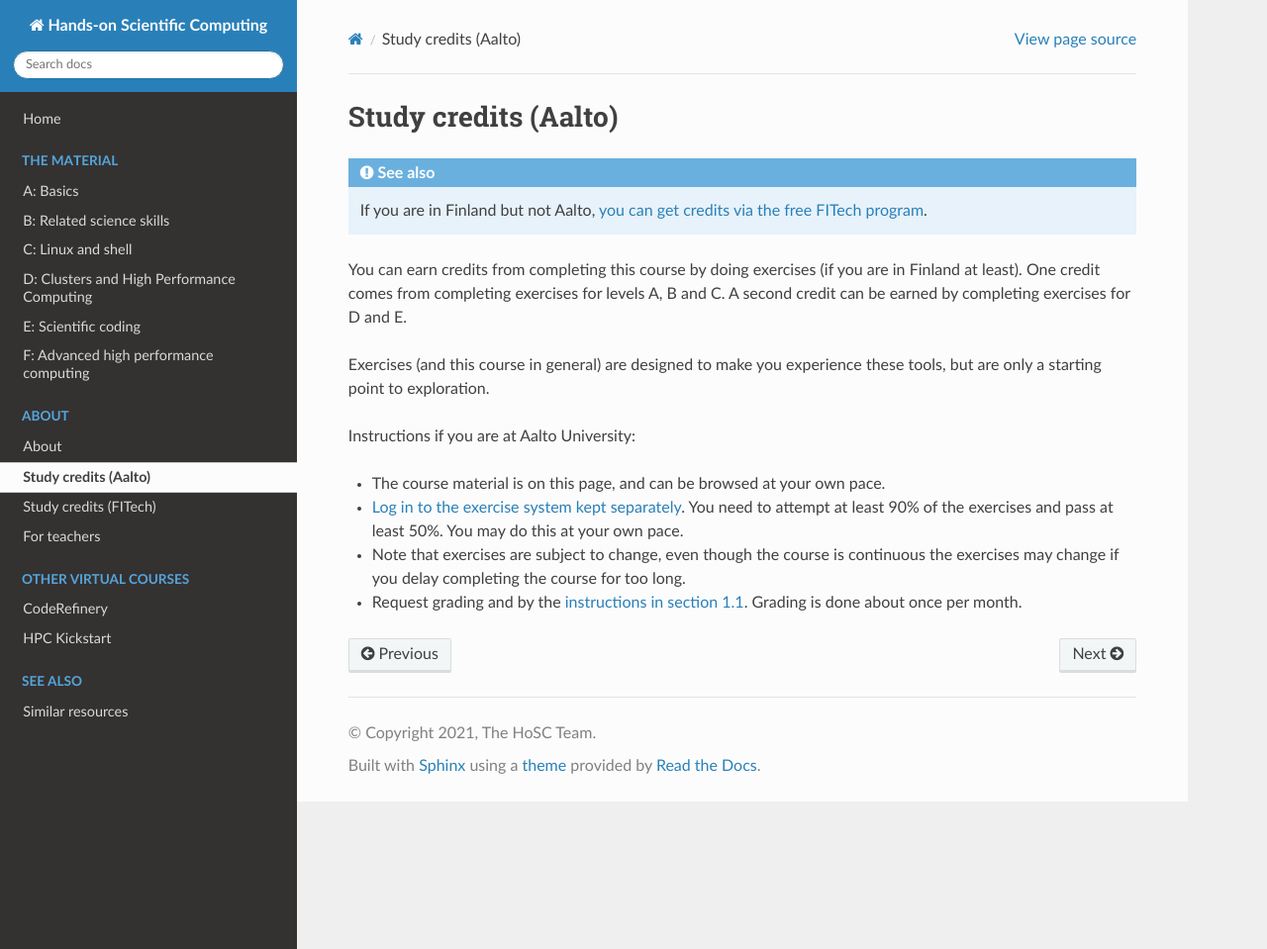
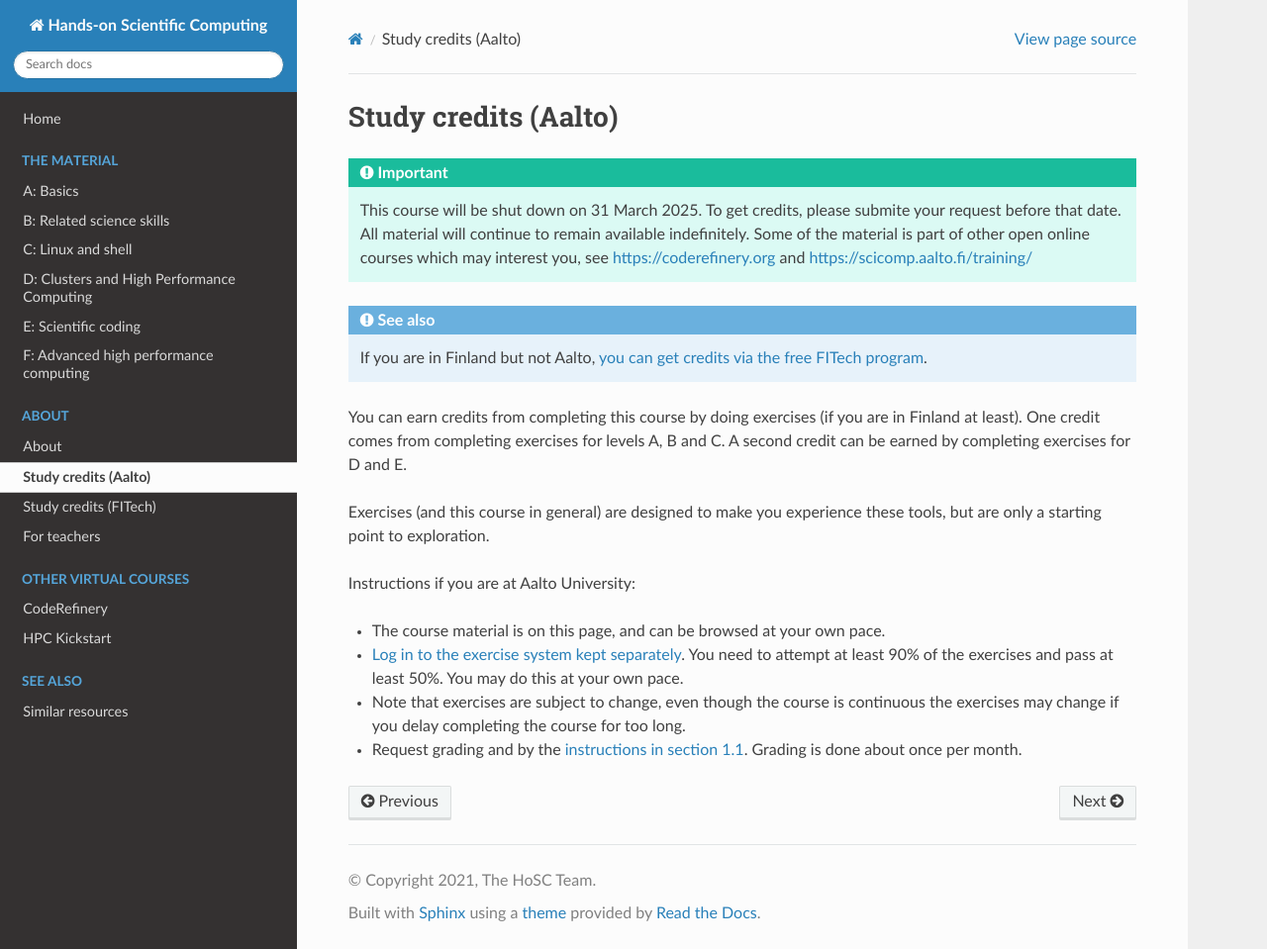
Before and after one commit to coderefinery/handsonscicomp, a Sphinx documentation site: the page built from source/study-credits.rst, in a window 1280 px wide and 959 px high. Shown: the whole window at 99% size. Built offline with Sphinx 7.4.7 and the Read the Docs theme 3.1.0, drawn with Linux system fonts in a browser that asks for light colours.

Commit message:
Add notices of shutting down the credits part

```diff
--- a/source/study-credits.rst
+++ b/source/study-credits.rst
@@ -1,5 +1,13 @@
 Study credits (Aalto)
 =====================
+
+.. important::
+
+   This course will be shut down on 31 March 2025.  To get credits,
+   please submite your request before that date.  All material will
+   continue to remain available indefinitely.  Some of the material is
+   part of other open online courses which may interest you, see
+   https://coderefinery.org and https://scicomp.aalto.fi/training/
 
 .. seealso::
 
```
Also changed, not shown: source/fitech-info.rst (+8 -0 lines).
